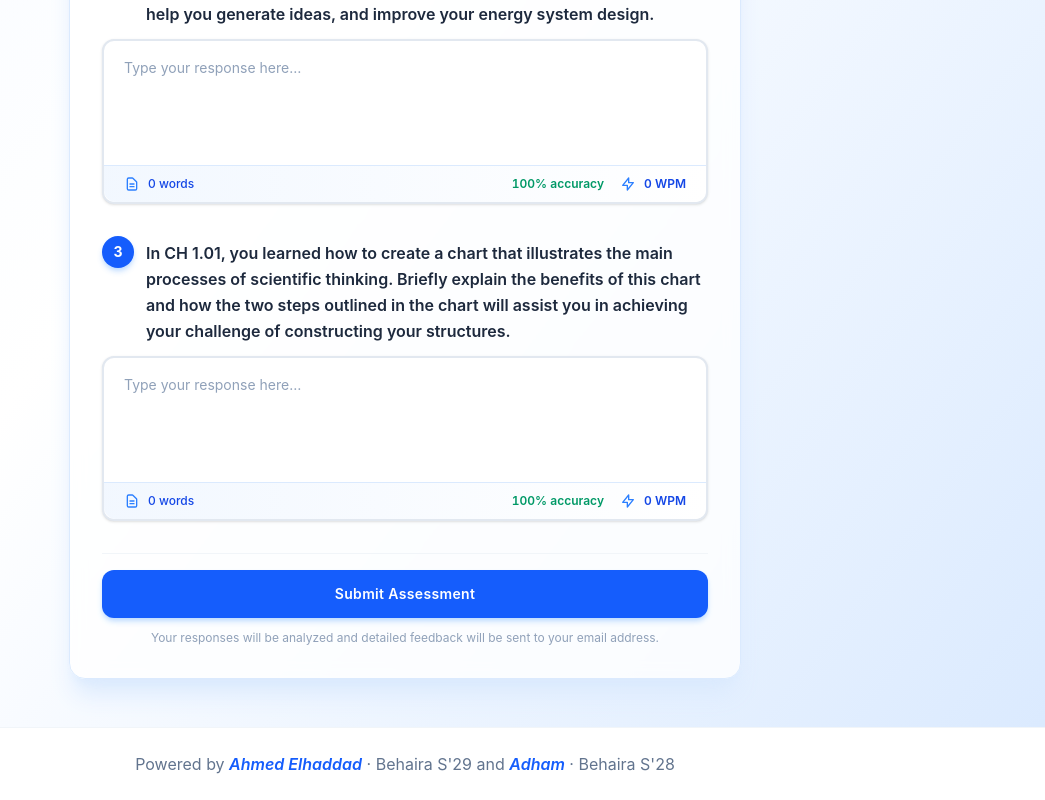
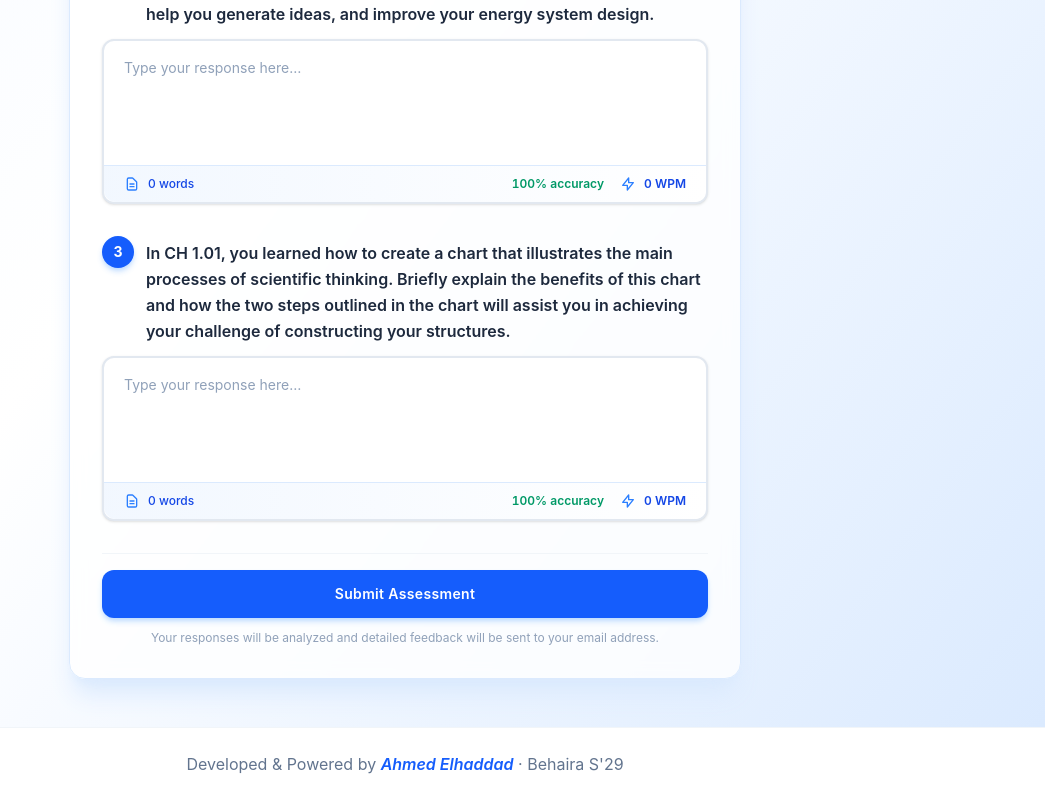
Before and after one commit to ahmed-elhaddad727/mock_journal, a React (Vite) app in the folder client/: page / in a window 1280 px wide. Shown: the part 1048-1848 px from the top of the page, without its empty margins (235-1280 px from the left). Built offline with nearby package versions, Linux system fonts and the light colour scheme.

Commit message:
Change footer text to 'Developed & Powered by'
Updated footer text to reflect new developer attribution.

```diff
--- a/client/src/components/Footer.jsx
+++ b/client/src/components/Footer.jsx
@@ -5,14 +5,11 @@ export default function Footer() {
     <footer className="w-full border-t border-slate-100 bg-white px-4 py-6">
       <div className="flex flex-col items-center gap-2">
         <p className="text-center text-sm text-slate-500 sm:text-base">
-          Powered by{" "}
+          Developed & Powered by{" "}
           <span className="font-semibold italic text-blue-600">
             <a href="https://ahmed-elhaddad.vercel.app/">Ahmed Elhaddad</a>
           </span>
           <span className="text-slate-500"> · Behaira S&apos;29</span>
-          {" and "}
-          <span className="font-semibold italic text-blue-600">Adham</span>
-          <span className="text-slate-500"> · Behaira S&apos;28</span>
         </p>
 
         {/* <span className="inline-flex items-center gap-1.5 rounded-full bg-blue-50 px-3 py-1 text-xs font-semibold text-blue-700">
```
